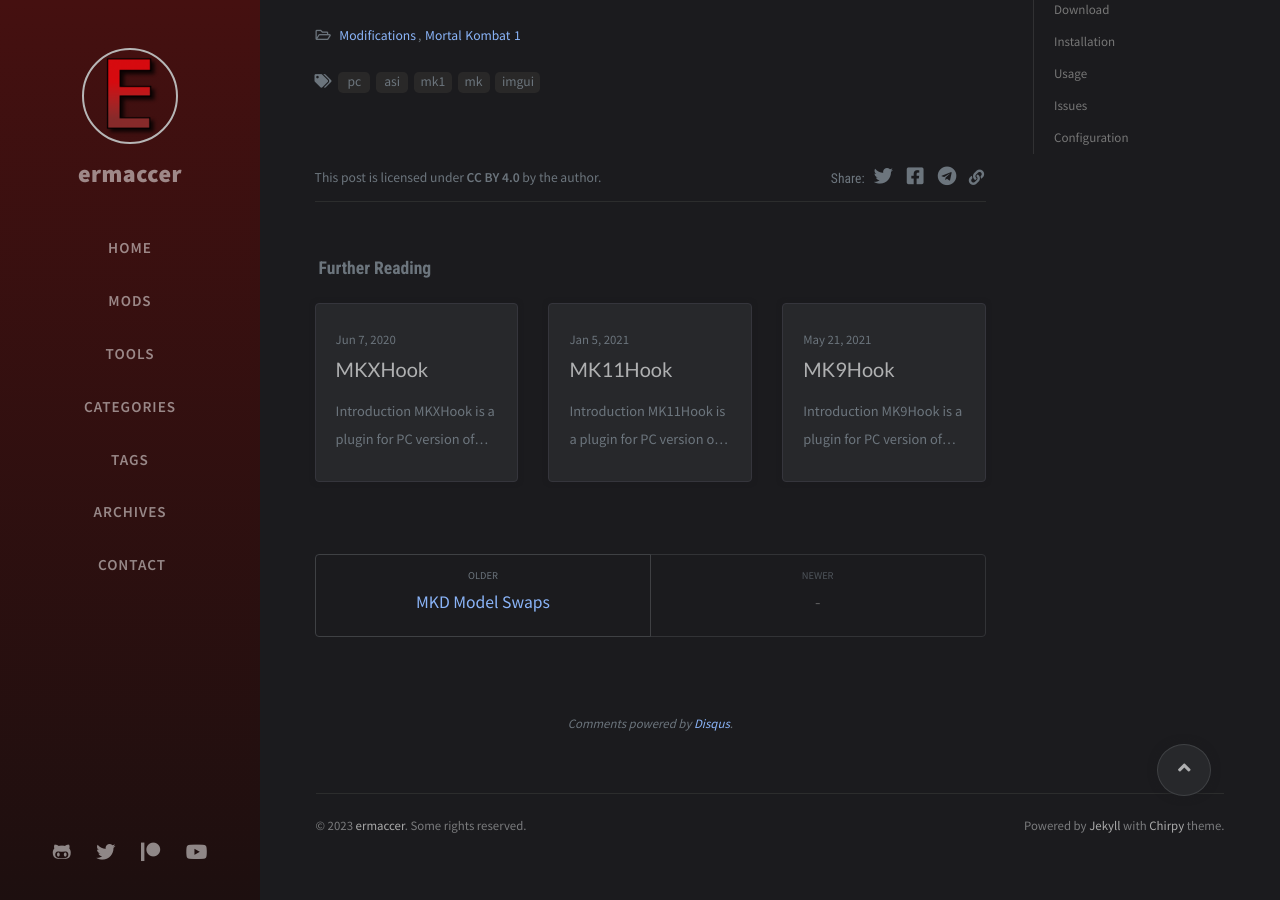
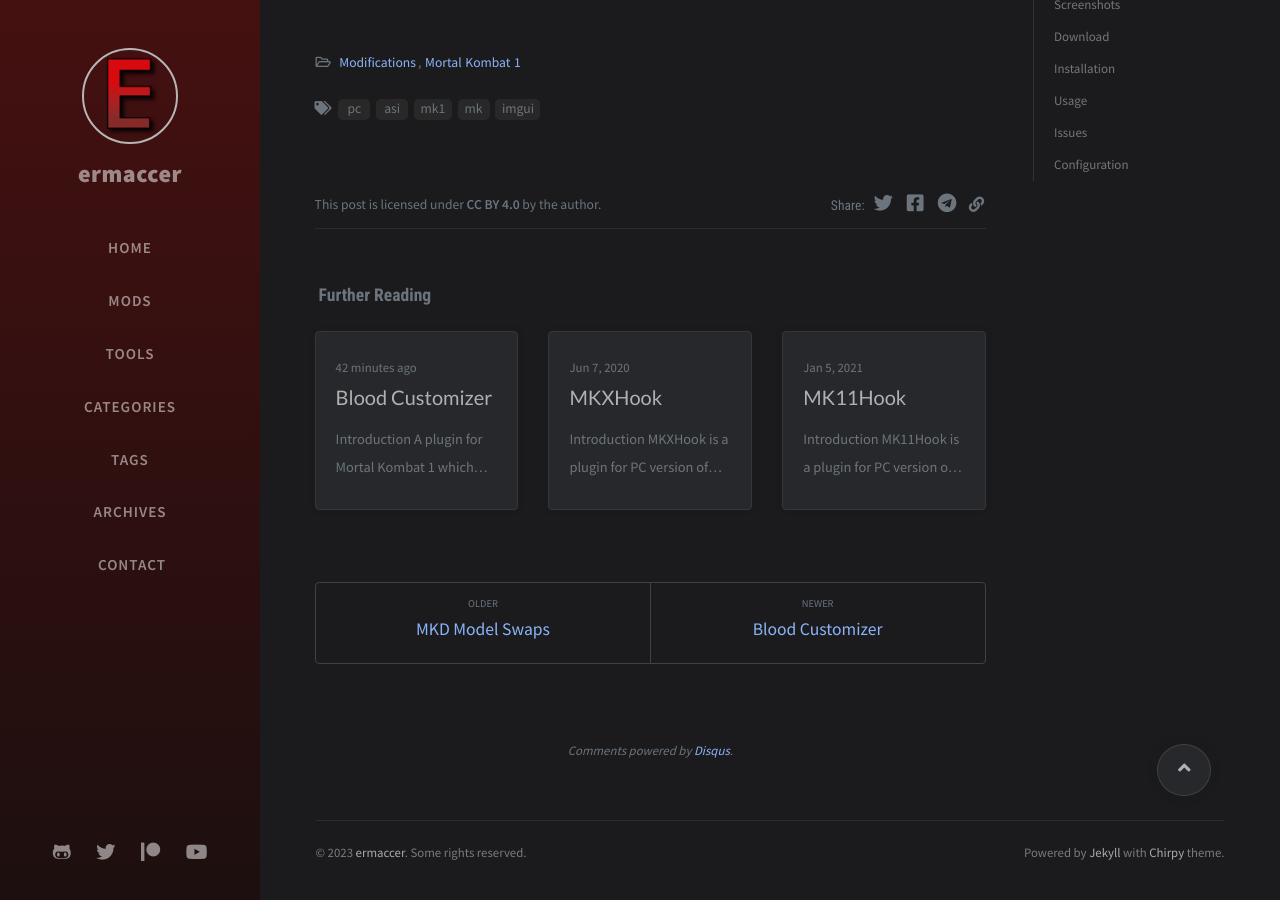
Before and after one commit to ermaccer/ermaccer.github.io, a Jekyll site: the page built from _posts/plugins/2023-09-21-mk1hook.md, in a window 1280 px wide and 900 px high, scrolled down 3536 px. Built offline with Jekyll 4.4.1, drawn with Linux system fonts in a browser that asks for light colours; nearby versions of some CDN libraries; comment, search, counter and statistics services are not loaded; some of the changed text lies outside the part shown.

Commit message:
mk1hook update, mk12 blood customizer

```diff
--- a/_posts/plugins/2023-09-21-mk1hook.md
+++ b/_posts/plugins/2023-09-21-mk1hook.md
@@ -33,7 +33,7 @@ MK1Hook is a plugin for PC version of Mortal Kombat 1.
 |60 FPS Patch| Removes 30 fps lock from supermoves, intros and menus. Check Issues section for possible issues.|
 |Character Modifier| Play as NPCs. Change forced character in story mode or other modes. **Read the text in the character tab for more info!** |
 |Speed Modifier| Change game speed. Freeze world. |
-|Camera Control| Freeze camera position & rotation. Freely move and rotate camera with keyboard hotkeys.|
+|Camera Control| Freeze camera position & rotation. Freely move and rotate camera with keyboard hotkeys. Play in predefined modes: Head Perspective|
 |Misc.| Disable FightHUD. |
 
 # Screenshots
@@ -45,6 +45,8 @@ MK1Hook is a plugin for PC version of Mortal Kombat 1.
     <li data-target="#carouselScreenshots" data-slide-to="2"></li>
     <li data-target="#carouselScreenshots" data-slide-to="3"></li>
     <li data-target="#carouselScreenshots" data-slide-to="4"></li>
+    <li data-target="#carouselScreenshots" data-slide-to="5"></li>
+    <li data-target="#carouselScreenshots" data-slide-to="6"></li>
   </ol>
   <div class="carousel-inner">
     <div class="carousel-item active">
@@ -61,6 +63,12 @@ MK1Hook is a plugin for PC version of Mortal Kombat 1.
     </div>
     <div class="carousel-item">
       <img class="d-block w-100" src="{% link assets/mods/mk1/mk1hook/5.jpg %}">
+    </div>
+    <div class="carousel-item">
+      <img class="d-block w-100" src="{% link assets/mods/mk1/mk1hook/6.jpg %}">
+    </div>
+    <div class="carousel-item">
+      <img class="d-block w-100" src="{% link assets/mods/mk1/mk1hook/7.jpg %}">
     </div>
   </div>
   <a class="carousel-control-prev" href="#carouselScreenshots" role="button" data-slide="prev">
--- /dev/null
+++ b/_posts/plugins/2023-10-03-mk12-blood-customizer.md
@@ -0,0 +1,91 @@
+---
+title: Blood Customizer
+date: 2023-10-03 19:01:00 +0100
+categories: [Modifications, Mortal Kombat 1]
+tags: [pc, asi, mk1, mk, imgui]
+image: https://raw.githubusercontent.com/ermaccer/ermaccer.github.io/gh-pages/assets/mods/mk1/bc/1.jpg
+description: Change blood color.
+pin: false
+hidden: false
+---
+
+# Introduction
+A plugin for Mortal Kombat 1 which allows to change blood color for everyone.
+
+<div class="alert bg-dark">
+ Blood Customizer was only tested with latest Steam version!
+</div>
+
+<div class="alert bg-dark">
+ There's 2 versions, standalone and MK1Hook plugin version which allows to use both mods at once.
+</div>
+
+# Features
+- Set any RGB for all blood effects (fatality textures have colored overlays)
+- Two levels of color brightness
+
+# Screenshots
+<img class="img-fluid mx-auto" alt="1" src="{% link assets/mods/mk1/bc/1.jpg %}">
+<img class="img-fluid mx-auto" alt="2" src="{% link assets/mods/mk1/bc/2.jpg %}">
+<img class="img-fluid mx-auto" alt="3" src="{% link assets/mods/mk1/bc/3.jpg %}">
+<img class="img-fluid mx-auto" alt="4" src="{% link assets/mods/mk1/bc/4.jpg %}">
+
+# Download
+
+<a class="btn btn-block btn-dark bg-dark text-gray btn-lg" style="color: white;" href="https://github.com/ermaccer/MK1.BloodCustomizer/releases/latest/download/BloodCustomizer.zip" role="button">
+<i class="fas fa-download"></i>
+Download (Standalone)
+</a>
+<a class="btn btn-block btn-dark bg-dark text-gray btn-lg" style="color: white;" href="https://github.com/ermaccer/MK1.BloodCustomizer/releases/latest/download/BloodCustomizerEHP.zip" role="button">
+<i class="fas fa-download"></i>
+Download (MK1Hook Version)
+</a>
+<br>
+<a class="btn btn-block btn-dark bg-dark text-gray btn-lg" style="color: white;" href="https://github.com/ermaccer/MK1.BloodCustomizer/" role="button">
+<i class="fab fa-github"></i>
+Source
+</a>
+
+
+# Installation
+
+## Standalone
+
+Extract **BloodCustomizer.zip** to MK12\Binaries\Win64 folder of Mortal Kombat 1 (so that **dsound.dll** ends up near **SDL2.dll**).
+
+If you are not sure how to find your Mortal Kombat 1 folder, search for it in your Steam library then right click on the entry and select Manage->Browse local files.
+
+Archive breakdown:
+
+ - dsound.dll - mod itself
+ - BloodCustomizer.ini - configuration file
+
+
+## Plugin version
+
+
+Install <a href="https://ermaccer.github.io/posts/mk1hook/">MK1Hook</a>. Version 0.3 and higher is required.
+
+Extract **BloodCustomizerEHP.zip** to MK12\Binaries\Win64 folder of Mortal Kombat 1 (so that **MK1.BloodCustomizer.ehp** ends up near **SDL2.dll**).
+
+If you are not sure how to find your Mortal Kombat 1 folder, search for it in your Steam library then right click on the entry and select Manage->Browse local files.
+
+Archive breakdown:
+
+ - MK1.BloodCustomizer.ehp - mod itself
+ - BloodCustomizer.ini - configuration file
+
+Open up the MK1Hook menu and you will see a new plugins tab with Blood Customizer section which allows to tune colors during gameplay.
+
+
+
+# Usage
+
+If installed correctly, you will immediately notice blood color change. The default color is dark green.
+
+
+# Configuration
+
+BloodCustomizer can be configured using BloodCustomizer.ini file - you can open it with any text editor.
+
+Each color value accepts values from 0 to 255.
```
Also changed, not shown: assets/mods/mk1/bc/1.jpg (added), assets/mods/mk1/bc/2.jpg (added), assets/mods/mk1/bc/3.jpg (added), assets/mods/mk1/bc/4.jpg (added), assets/mods/mk1/mk1hook/6.jpg (added), assets/mods/mk1/mk1hook/7.jpg (added).
